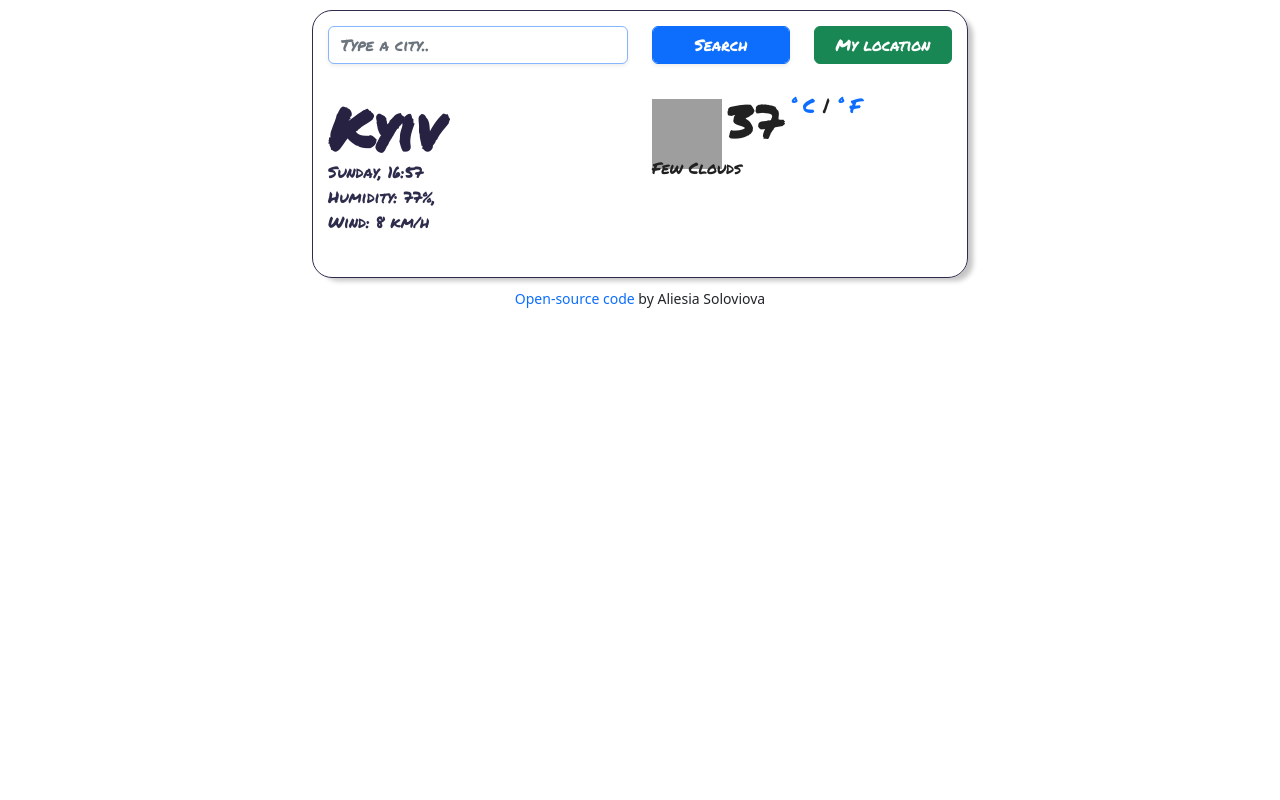
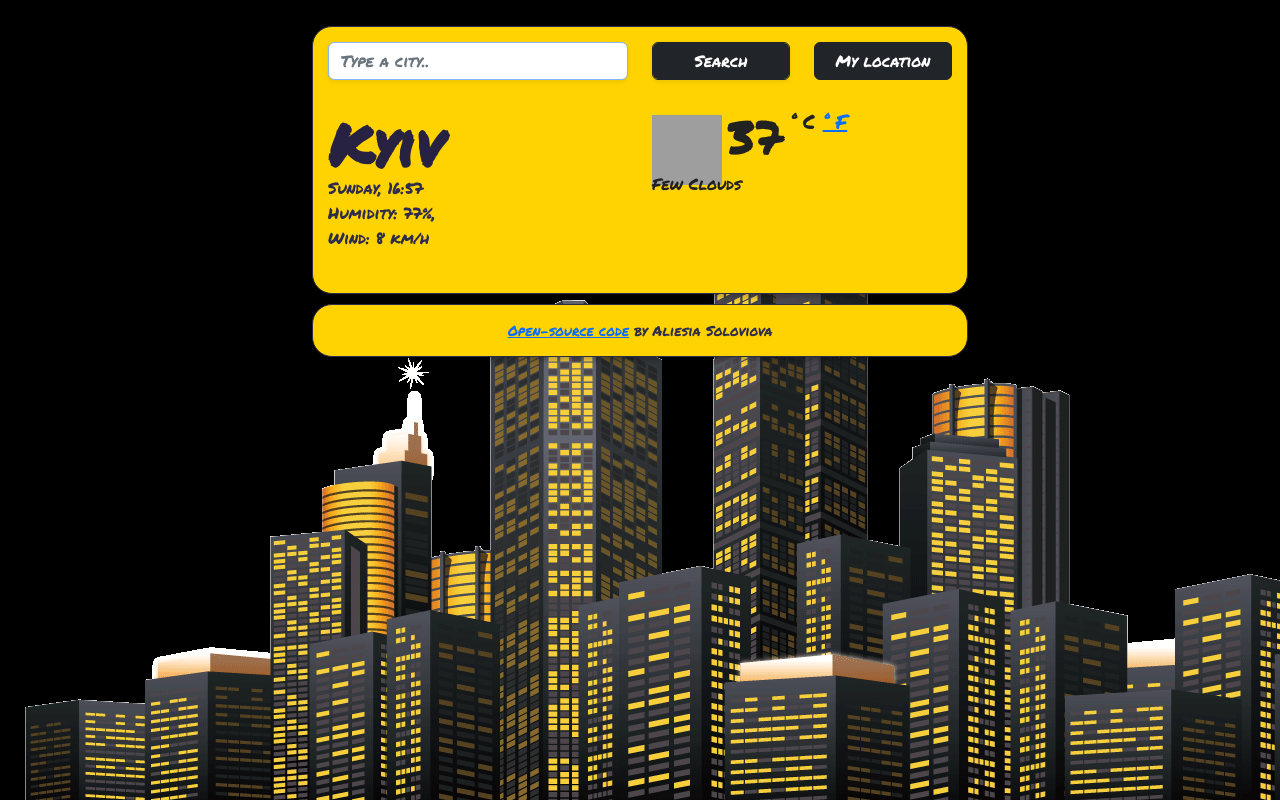
Before and after one commit to aliessia/My-awesome-project, a plain HTML site: page index.html in a window 1280 px wide. Drawn offline with nearby package versions, Linux system fonts and the light colour scheme; no server answers; grey boxes are pictures that could not be loaded; a web font is replaced by a local one.

Commit message:
Background changed

```diff
--- a/index.html
+++ b/index.html
@@ -21,6 +21,7 @@
     <link rel="stylesheet" href="src/styles.css"/>
   </head>
   <body>
+ <div class="bg-image p-3">
     <div class="container">
       <div class="weather-app">
         <form class="search" id="search-form">
@@ -29,10 +30,10 @@
           <input type="search" id="current-city" placeholder="Type a city.." autofocus="on" autocomplete="off"  class="form-control shadow-sm"/>
         </div>
         <div class="col-3">
-          <button type="submit" class="form-control btn btn-primary shadow-sm">Search</button>
+          <button type="submit" class="form-control btn btn-dark shadow-sm">Search</button>
         </div>
         <div class="col-3">
-          <button type="button" class="btn btn-success w-100" id="current-location">
+          <button type="button" class="btn btn-dark w-100" id="current-location">
             My location
           </button>
         </div>
@@ -43,7 +44,7 @@
             <h1 id="city">Kyiv</h1>
             <ul>
               <li id="date">
-                Sunday, 16:59
+                Sunday | 16:59
               </li>
               <li id="humidity">
                 Humidity: 77%,     </li>
@@ -55,7 +56,7 @@
               <img id="icon" src="https://openweathermap.org/img/wn/02d@2x.png" alt="Few clouds"
               class="weather-icon" />
                 <span class="temperature" id="temperature-number">37</span><span class="units">
-                  <a href="#" id="celsius-link">°  C</a> |
+                  <a href="#" id="celsius-link" class="active">°  C</a>
                   <a href="#" id="fahrenheit-link">°  F</a>
             <ul>
                <li id="description">
@@ -70,6 +71,7 @@
     </div>
       <small class="info"> <a href= "https://github.com/aliessia/My-awesome-project" target="_blank"> Open-source code</a> by Aliesia Soloviova</small>
     </div>
+  </div>
     <script src="src/index.js"></script>
   </body>
 </html>
--- a/src/index.js
+++ b/src/index.js
@@ -86,7 +86,7 @@ function showTemperature(response) {
   descriptionElement.innerHTML = response.data.weather[0].description;
   let humidity = response.data.main.humidity;
   let humidityElement = document.querySelector("#humidity");
-  humidityElement.innerHTML = `Humidity: ${humidity} %`;
+  humidityElement.innerHTML = `Humidity: ${humidity}%`;
   let wind = Math.round(response.data.wind.speed);
   let windElement = document.querySelector("#wind");
   windElement.innerHTML = `Wind: ${wind} km/h`;
@@ -107,15 +107,18 @@ function gocurrentButton() {
 function showFahrenheitTemperature(event) {
   event.preventDefault();
 let temperatureElement = document.querySelector("#temperature-number");
+celsiuslink.classList.remove("active");
+fahrenheitlink.classList.add("active");
 let fahrenheitTemperature = (celsiusTemperature * 9)/5+32;
 temperatureElement.innerHTML = Math.round(fahrenheitTemperature);
 }
 function showCelsiusTemperature(event) {
   event.preventDefault();
   let temperatureElement = document.querySelector("#temperature-number");
+  fahrenheitlink.classList.remove("active");
+  celsiuslink.classList.add("active");
   temperatureElement.innerHTML = Math.round(celsiusTemperature);
 }
-
 let button = document.querySelector("#current-location");
 button.addEventListener("click", gocurrentButton);
 
--- a/src/styles.css
+++ b/src/styles.css
@@ -1,3 +1,7 @@
+    body {
+      background-image: url(image/city.png);
+      background-color: black;
+    }
     .container {
       max-width: 700px;
     }
@@ -11,6 +15,7 @@
       box-shadow: 7px 5px 5px -2px rgb(0 0 0 / 23%);
       font-family: "Mochiy Pop One", sans-serif;
       font-family: "Permanent Marker", cursive;
+      background: #FFD300;
     }
     .Weather-info {
     margin-top: 20px;
@@ -49,6 +54,13 @@
       position: relative;
       top: -26px;
     }
+
+  .active {
+      color: #212121;
+      cursor: default;
+      text-decoration: none;
+      text-decoration-line: none;
+    }
     .weather-icon {
       height: 70px;
       width: 70px;
@@ -62,9 +74,16 @@
       font-size: 16px;
     }
     .info {
-        text-align: center;
-        display: block;
+      background-color: #FFD300;
+      text-align: center;
+      display: block;
+      border: 0.5px solid #2e2c4c;
+      border-radius: 20px;
+      padding: 15px;
+      margin: 10px;
+      font-family: "Noto Sans JP", sans-serif;
+      color: #2e2c4c;
+      box-shadow: 7px 5px 5px -2px rgb(0 0 0 / 23%);
+      font-family: "Mochiy Pop One", sans-serif;
+      font-family: "Permanent Marker", cursive;
     }
-    a {
-      text-decoration-line: none;
-    }
```
Also changed, not shown: src/image/city.png (added), 2 other files.
